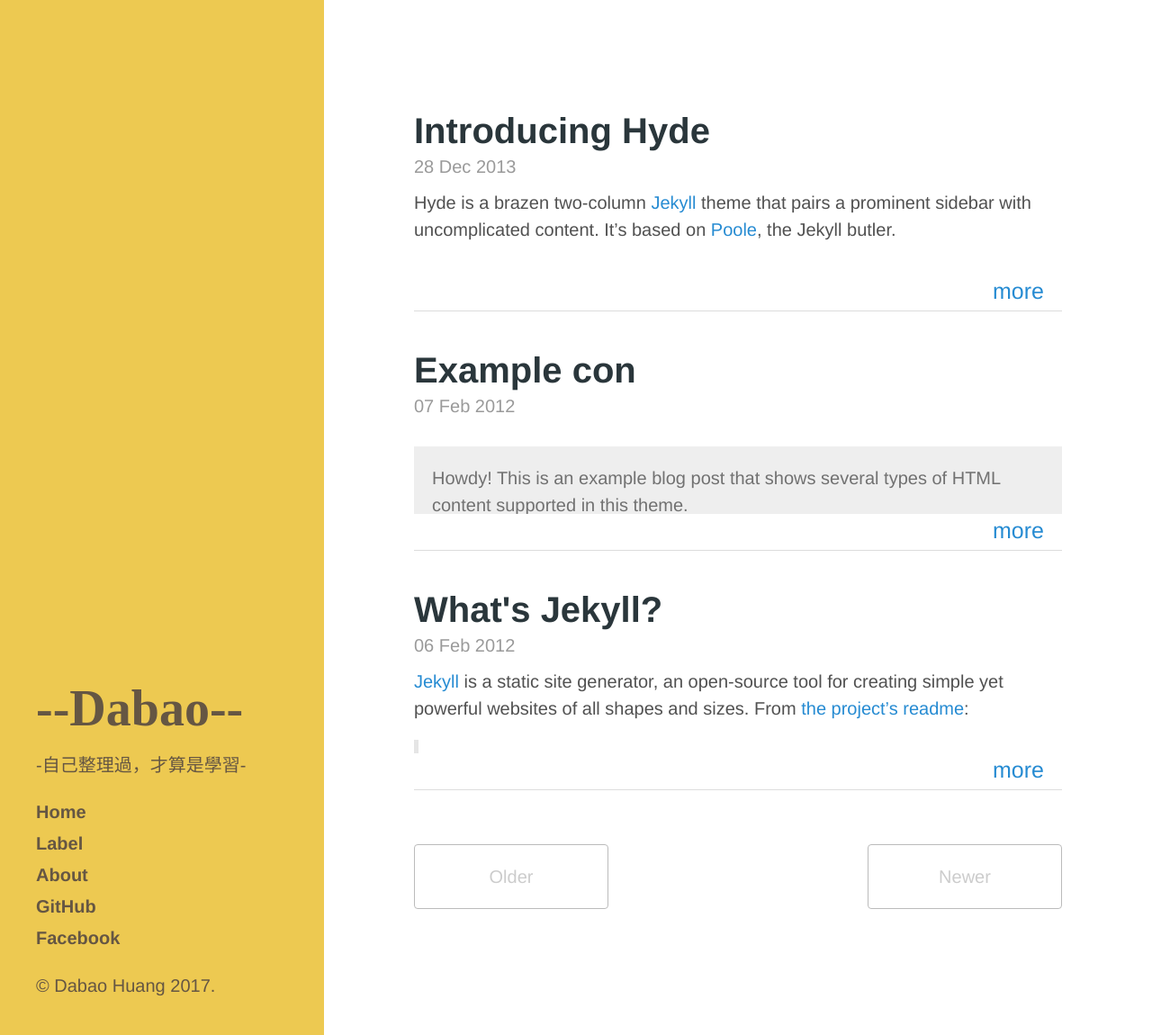
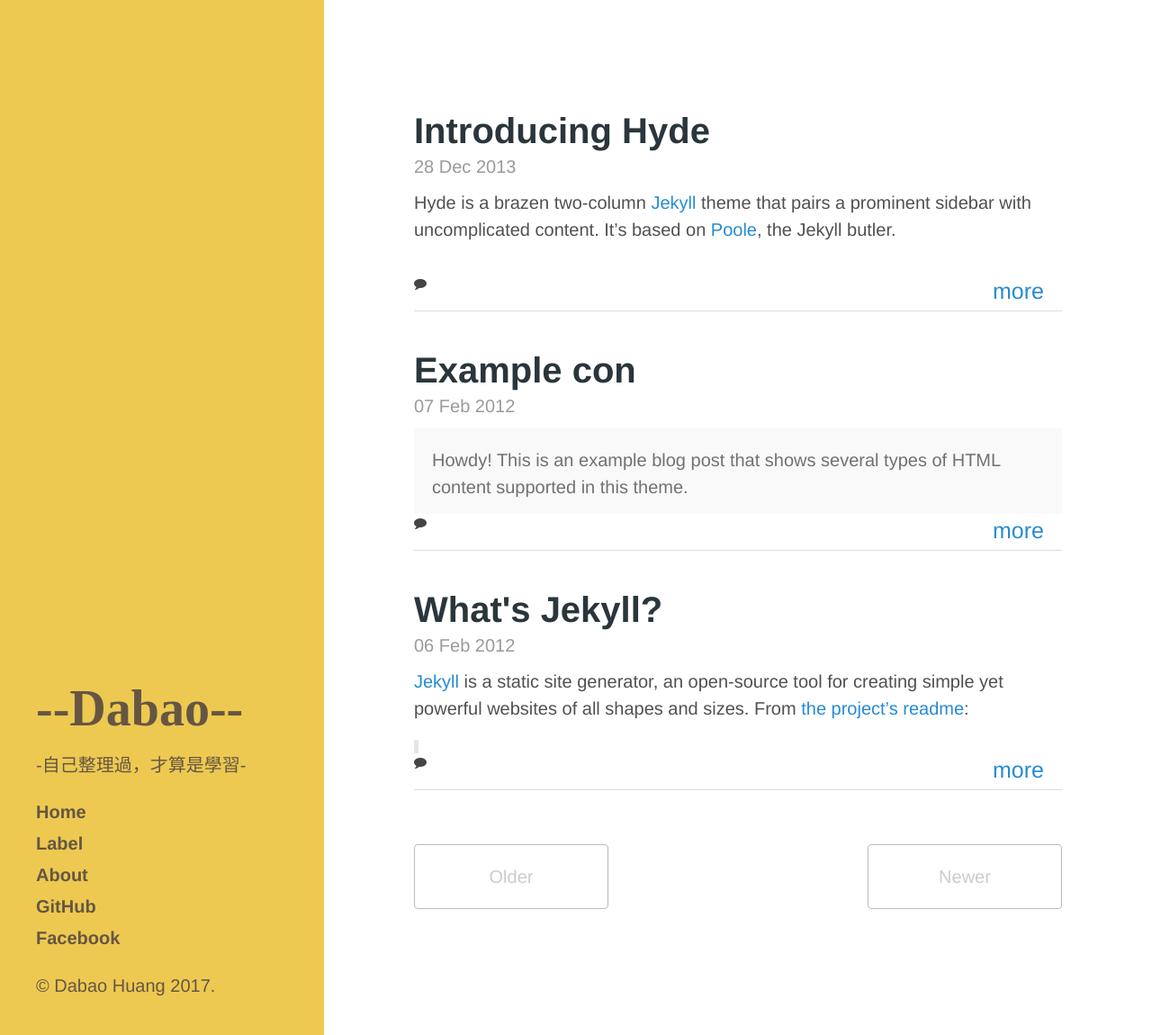
Before and after one commit to DabaoHuang/dabaohuang.github.io, a Jekyll site: the page built from index.html, in a window 1280 px wide and 1150 px high. Shown: the whole window at 90% size. Built offline with Jekyll 4.4.1, drawn with Linux system fonts in a browser that asks for light colours; the list of posts is cut into pages by our own code; comment, search, counter and statistics services are not loaded.

Commit message:
Comment count finish

```diff
--- a/_includes/head.html
+++ b/_includes/head.html
@@ -18,8 +18,7 @@
   <link rel="stylesheet" href="{{ site.url }}public/css/syntax.css">
   <link rel="stylesheet" href="{{ site.url }}public/css/hyde.css">
   <link rel="stylesheet" href="{{ site.url }}public/css/custom.min.css">
-  <!-- <link rel="stylesheet" href="http://netdna.bootstrapcdn.com/font-awesome/4.2.0/css/font-awesome.min.css">  -->
-   <link rel="stylesheet" href="{{ site.url }}public/css/font-awsome.css">
+  <link rel="stylesheet" href="http://netdna.bootstrapcdn.com/font-awesome/4.7.0/css/font-awesome.min.css">
   <!-- <link rel="stylesheet" href="http://fonts.googleapis.com/css?family=PT+Sans:400,400italic,700|Abril+Fatface"> -->
 
   <!-- Icons -->
--- a/index.html
+++ b/index.html
@@ -20,7 +20,8 @@
 
      <div class="IN_TAG_COMMENTS">
       <!-- comments-count -->
-       <a class="disqus-comment-count" href="{{ site.newbaseurl }}{{ post.url }}#disqus_thread"></a>
+      <i class="fa fa-comment"></i>
+      <a class="disqus-comment-count" href="{{ site.newbaseurl }}{{ post.url }}#disqus_thread"></a>
      </div>
 
      <div class="IN_POST_READ">
@@ -46,4 +47,6 @@
     <span class="pagination-item newer">Newer</span>
   {% endif %}
 </div>
+
+<!-- comments-count -->
 <script id="dsq-count-scr" src="//da-bao-kai-fa-xue-xi-zhi.disqus.com/count.js" async></script>
```
Also changed, not shown: public/css/custom.min.css.
